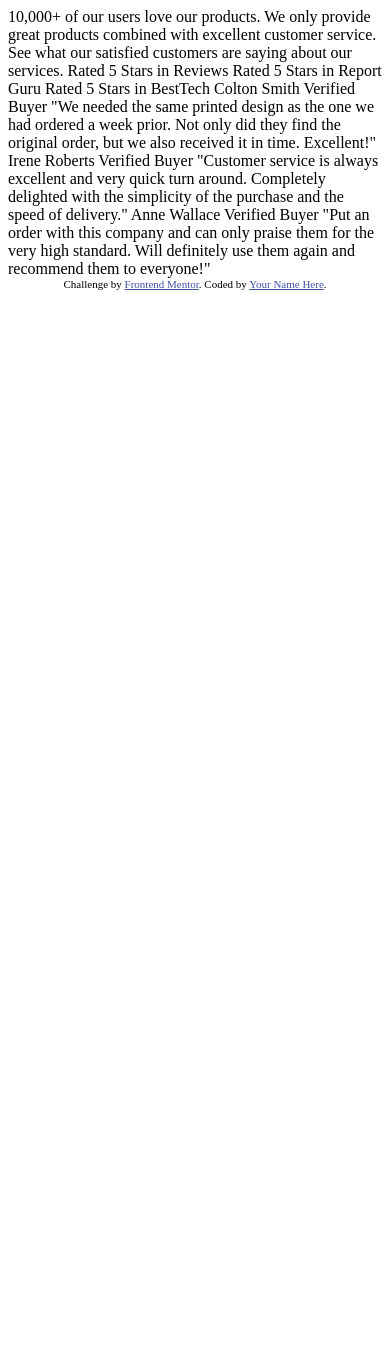
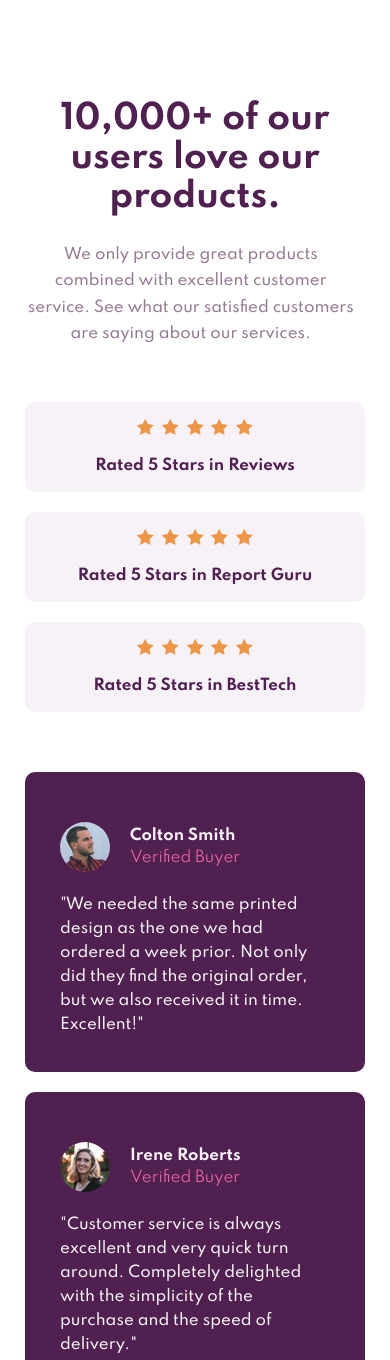
Before and after one commit to ThiagoCMS/social-proof-section, a plain HTML site: page index.html in a window 390 px wide. Shown: the top 1360 px of the page. Before the commit the page ends 844 px from the top, so only its background shows below. Drawn offline with Linux system fonts and the light colour scheme.

Commit message:
started with the mobile view

```diff
--- /dev/null
+++ b/css/styles.css
@@ -0,0 +1,130 @@
+:root {
+  --very-dark-magenta: hsl(300, 43%, 22%);
+  --soft-pink: hsl(333, 80%, 67%);
+  --dark-grayish-magenta: hsl(303, 10%, 53%);
+  --light-grayish-magenta: hsl(300, 24%, 96%);
+  --white: hsl(0, 0%, 100%);
+}
+
+* {
+  box-sizing: border-box;
+  margin: 0;
+  padding: 0;
+}
+
+body {
+  font-family: Spartan;
+  font-size: 15px;
+  padding: 100px 25px 10px;
+}
+
+.top {
+  display: grid;
+  gap: 55px;
+  margin-bottom: 60px;
+}
+
+.title-subtitle {
+  display: grid;
+  gap: 25px;
+}
+
+.title {
+  color: var(--very-dark-magenta);
+  font-size: 2.2em;
+  font-weight: 700;
+  justify-self: center;
+  text-align: center;
+  width: 70vw;
+}
+
+.subtitle {
+  color: var(--dark-grayish-magenta);
+  font-size: 1em;
+  font-weight: 500;
+  line-height: 1.75;
+  text-align: center;
+  width: 85vw;
+}
+
+.rating-area {
+  display: grid;
+  gap: 20px;
+  grid-template-rows: repeat(3, 90px);
+}
+
+.rating-box {
+  align-items: center;
+  background-color: var(--light-grayish-magenta);
+  border-radius: 10px;
+  display: flex;
+  flex-direction: column;
+  justify-content: space-evenly;
+}
+
+.rating-stars img {
+  margin: 0 2px;
+}
+
+.rating-text {
+  color: var(--very-dark-magenta);
+  font-weight: 700;
+}
+
+.commentary-area {
+  display: grid;
+  gap: 20px;
+  grid-template-rows: repeat(3, 300px);
+}
+
+.commentary-box {
+  background-color: var(--very-dark-magenta);
+  border-radius: 10px;
+  color: var(--light-grayish-magenta);
+  display: flex;
+  flex-direction: column;
+  justify-content: space-between;
+  padding: 50px 35px 35px;
+}
+
+.profile-info {
+  display: grid;
+  grid-template-columns: 70px 1fr ;
+}
+
+.profile-image {
+  border-radius: 50%;
+  width: 50px;
+}
+
+.profile-text {
+  display: flex;
+  flex-direction: column;
+  justify-content: space-evenly;
+}
+
+.profile-name {
+  font-size: 1em;
+}
+
+.profile-status {
+  color: var(--soft-pink);
+  font-size: 1em;
+  font-weight: 400;
+}
+
+.commentary {
+  line-height: 1.6;
+  font-weight: 500;
+}
+
+.attribution {
+  font-size: 11px;
+  text-align: center;
+  margin-top: 90px;
+  width: 100%;
+}
+
+.attribution a {
+  color: hsl(228, 45%, 44%);
+}
--- a/index.html
+++ b/index.html
@@ -14,48 +14,108 @@
 
     <title>Frontend Mentor | Social proof section</title>
 
-    <!-- Feel free to remove these styles or customise in your own stylesheet 👍 -->
-    <style>
-      .attribution {
-        font-size: 11px;
-        text-align: center;
-      }
-      .attribution a {
-        color: hsl(228, 45%, 44%);
-      }
-    </style>
+    <link rel="stylesheet" href="./css/styles.css">
+    <link href="https://fonts.googleapis.com/css2?family=Spartan:wght@400;500;700&display=swap" rel="stylesheet">
   </head>
   <body>
+    <div class="top">
+      <div class="title-subtitle">
+        <h1 class="title">
           10,000+ of our users love our products.
+        </h1>
 
+        <h4 class="subtitle">
           We only provide great products combined with excellent customer service.
           See what our satisfied customers are saying about our services.
+        </h4>
+      </div>
 
-    Rated 5 Stars in Reviews
-    Rated 5 Stars in Report Guru
-    Rated 5 Stars in BestTech
+      <div class="rating-area">
+        <div class="rating-box">
+          <div class="rating-stars">
+            <img src="./images/icon-star.svg" alt="golden-star">
+            <img src="./images/icon-star.svg" alt="golden-star">
+            <img src="./images/icon-star.svg" alt="golden-star">
+            <img src="./images/icon-star.svg" alt="golden-star">
+            <img src="./images/icon-star.svg" alt="golden-star">
+          </div>
+          <p class="rating-text">Rated 5 Stars in Reviews</p>
+        </div>
 
-    Colton Smith
-    Verified Buyer
+        <div class="rating-box">
+          <div class="rating-stars">
+            <img src="./images/icon-star.svg" alt="golden-star">
+            <img src="./images/icon-star.svg" alt="golden-star">
+            <img src="./images/icon-star.svg" alt="golden-star">
+            <img src="./images/icon-star.svg" alt="golden-star">
+            <img src="./images/icon-star.svg" alt="golden-star">
+          </div>
+          <p class="rating-text">Rated 5 Stars in Report Guru</p>
+        </div>
+
+        <div class="rating-box">
+          <div class="rating-stars">
+            <img src="./images/icon-star.svg" alt="golden-star">
+            <img src="./images/icon-star.svg" alt="golden-star">
+            <img src="./images/icon-star.svg" alt="golden-star">
+            <img src="./images/icon-star.svg" alt="golden-star">
+            <img src="./images/icon-star.svg" alt="golden-star">
+          </div>
+          <p class="rating-text">Rated 5 Stars in BestTech</p>
+        </div>
+      </div>
+    </div>
+
+    <div class="commentary-area">
+      <div class="commentary-box">
+        <div class="profile-info">
+          <img class="profile-image" src="./images/image-colton.jpg" alt="Colton profile image">
+          <div class="profile-text">
+            <h3 class="profile-name">Colton Smith</h3>
+            <h4 class="profile-status">Verified Buyer</h4>
+          </div>
+        </div>
+        <p class="commentary">
           "We needed the same printed design as the one we had ordered a week prior.
           Not only did they find the original order, but we also received it in time.
           Excellent!"
+        </p>
+      </div>
 
-    Irene Roberts
-    Verified Buyer
+      <div class="commentary-box">
+        <div class="profile-info">
+          <img class="profile-image" src="./images/image-irene.jpg" alt="Colton profile image">
+          <div class="profile-text">
+            <h3 class="profile-name">Irene Roberts</h3>
+            <h4 class="profile-status">Verified Buyer</h4>
+          </div>
+        </div>
+        <p class="commentary">
           "Customer service is always excellent and very quick turn around. Completely
           delighted with the simplicity of the purchase and the speed of delivery."
+        </p>
+      </div>
 
-    Anne Wallace
-    Verified Buyer
+      <div class="commentary-box">
+        <div class="profile-info">
+          <img class="profile-image" src="./images/image-anne.jpg" alt="Colton profile image">
+          <div class="profile-text">
+            <h3 class="profile-name">Anne Wallace</h3>
+            <h4 class="profile-status">Verified Buyer</h4>
+          </div>
+        </div>
+        <p class="commentary">
           "Put an order with this company and can only praise them for the very high
           standard. Will definitely use them again and recommend them to everyone!"
+        </p>
+      </div>
+    </div>
 
     <div class="attribution">
       Challenge by
       <a href="https://www.frontendmentor.io?ref=challenge" target="_blank"
         >Frontend Mentor</a
-      >. Coded by <a href="#">Your Name Here</a>.
+      >. Coded by <a href="https://github.com/ThiagoCMS" target="_blank">Thiago César</a>.
     </div>
   </body>
 </html>
```
Lines whose indentation alone changed are shown as unchanged.
